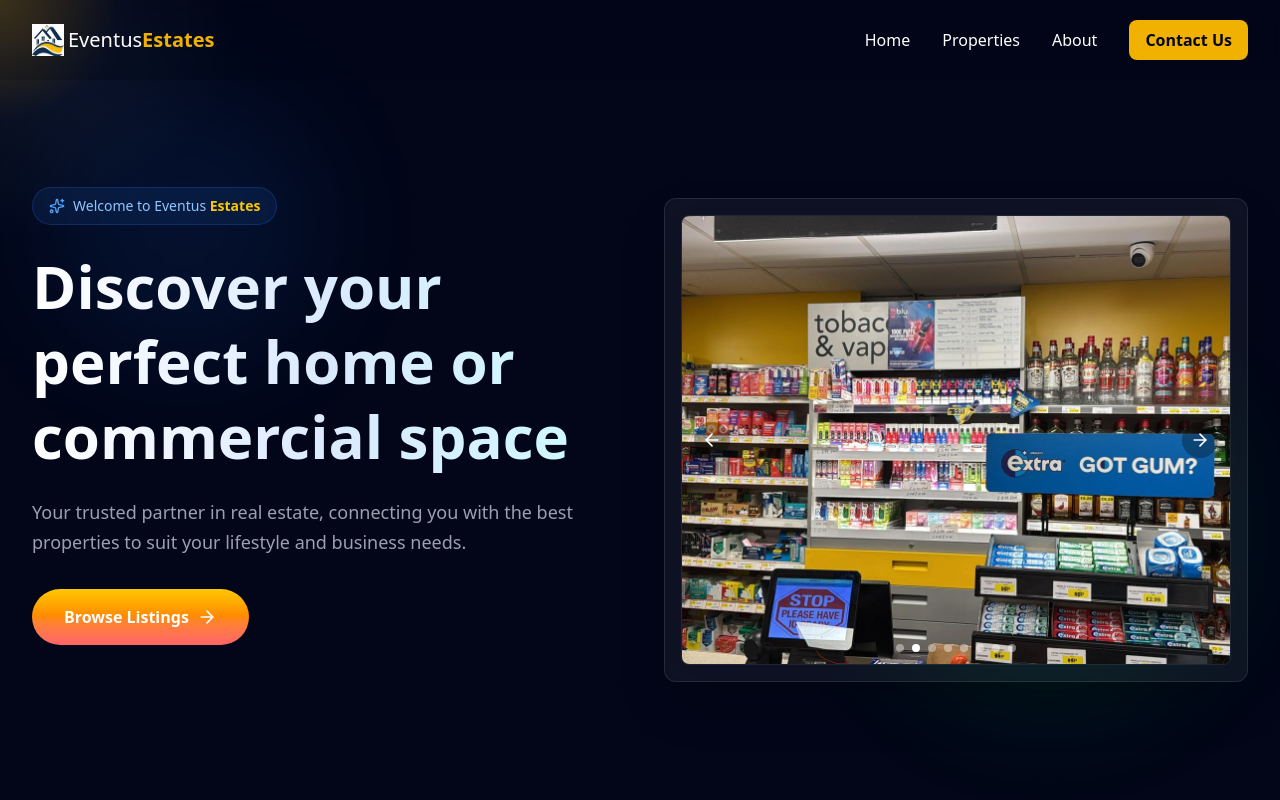
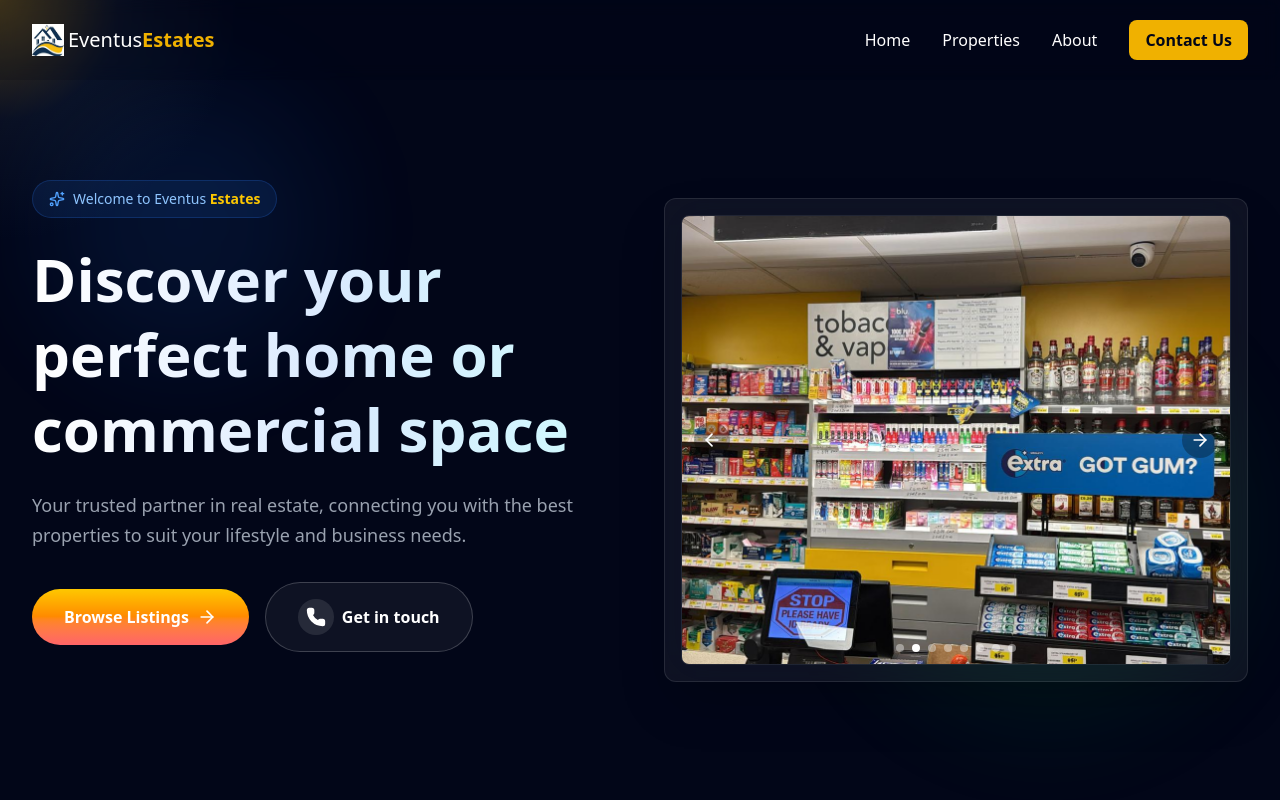
Before and after one commit to Leo-gwe/Eventus_Estates, a React (Vite) app: page / in a window 1280 px wide. Shown: the top 800 px of the page. Built offline with nearby package versions, Linux system fonts and the light colour scheme.

Commit message:
Ensure all links are working

```diff
--- a/src/components/Footer.jsx
+++ b/src/components/Footer.jsx
@@ -13,12 +13,12 @@
               Whether you’re looking to buy, sell or invest, our team offers practical advice, discreet marketing
               and real-world expertise to help you achieve the best outcome.
             </p>
-            {/*
+
             <a className="mt-4 inline-flex items-center gap-2 rounded bg-yellow-400 px-4 py-2 text-[#162E52] font-semibold" href={`mailto:${email}`}>
-              <Mail className="w-4 h-4" />
+              <span className="sr-only">Email</span>
               {email}
             </a>
-            */}
+
           </div>
 
           <div className="flex flex-col items-start">
--- a/src/components/Hero.jsx
+++ b/src/components/Hero.jsx
@@ -72,14 +72,16 @@
             <ArrowRight className="w-4 h-4 sm:w-5 sm:h-5 group-hover:translate-x-1 transition-transform duration-300"/>
           </a>
           {/* Change Icon on second button */}
-          {/*
+
           <button className="group w-full sm:w-auto px-6 sm:px-8 py-3 sm:py-4 bg-white/5 hover:bg-white/10 text-white font-semibold text-sm sm:text-base transition-all duration-300 hover:scale-102 rounded-full flex items-center justify-center space-x-2 border border-white/20">
             <div className="p-2 bg-white/10 rounded-full group-hover:bg-white/20 duration-300 transition-colors">
-              <Phone className="w-4 h-4 sm:w-5 sm:h-5 fill-white"/>
+            <Phone className="w-4 h-4 sm:w-5 sm:h-5 fill-white"/>
             </div>
+            <a href="#contact">
             <span>Get in touch</span>
+            </a>
           </button>
-          */}
+
         </div>
       </div>
       {/* Text Section in Header end */}
```
